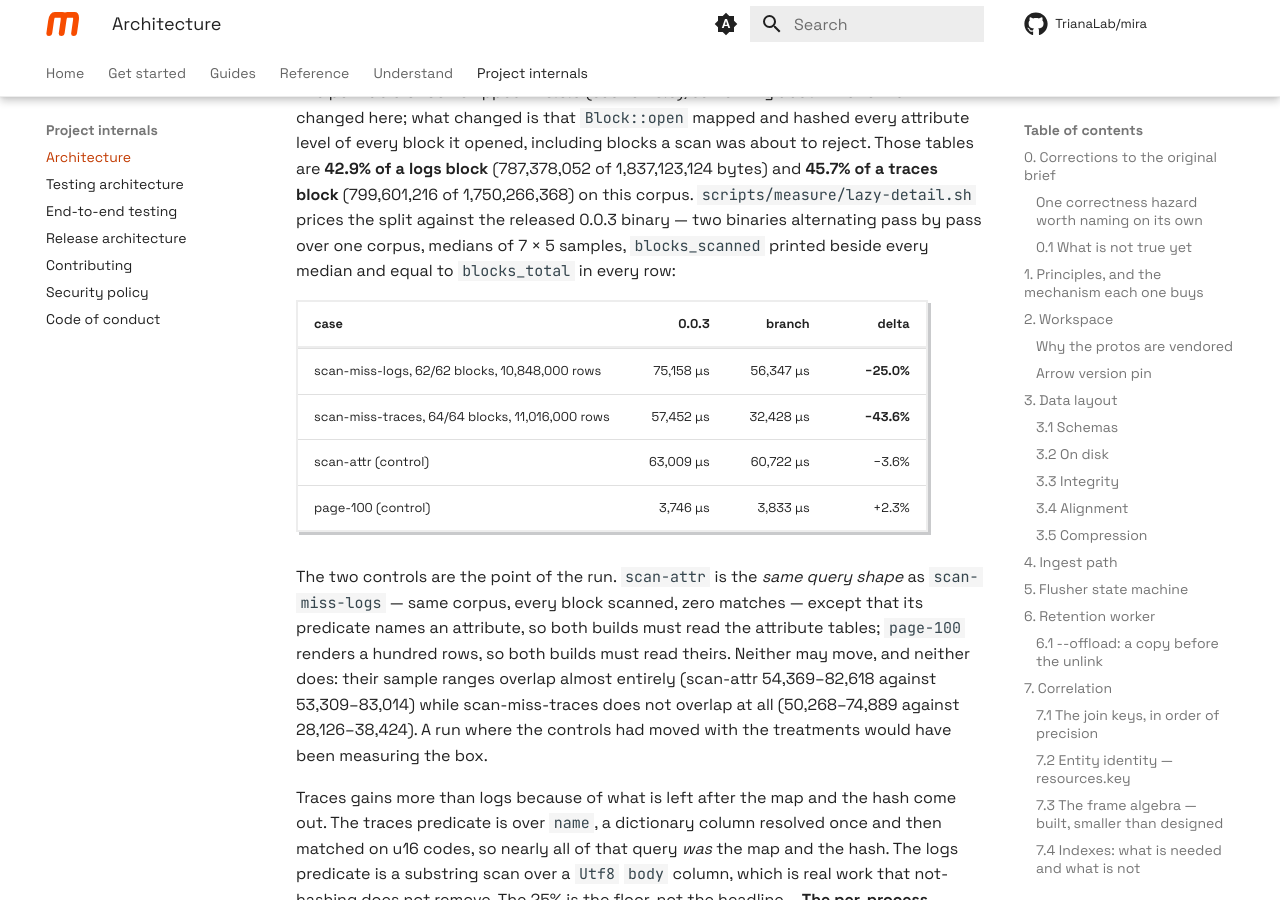
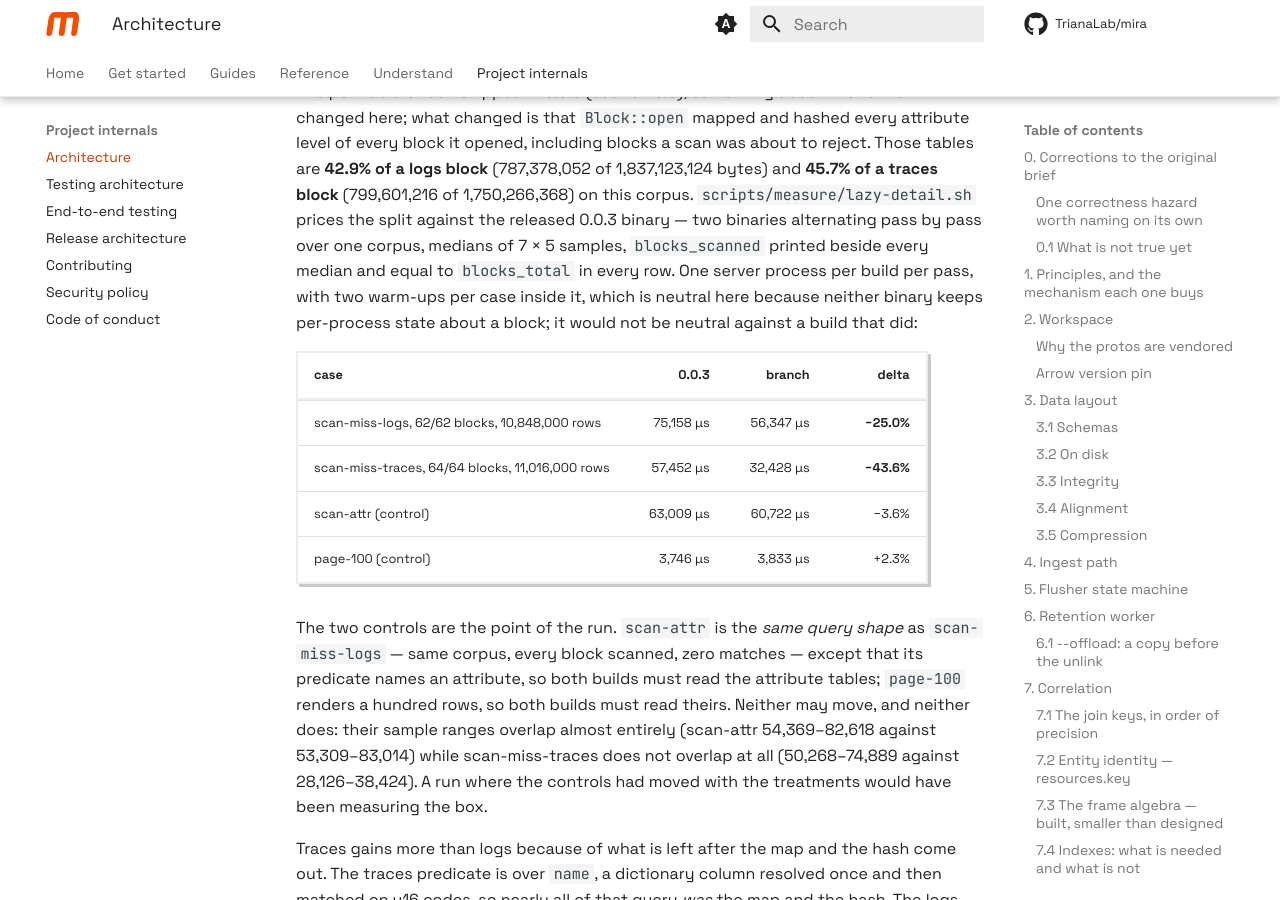
Before and after one commit to TrianaLab/mira, an MkDocs documentation site: the page built from docs/architecture.md, in a window 1280 px wide and 900 px high, scrolled down 51956 px. Built offline with MkDocs 1.6.1 and Material for MkDocs 9.7.7, drawn with Linux system fonts in a browser that asks for light colours; comment, search, counter and statistics services are not loaded.

Commit message:
docs: name the harness's process boundary, because it decides what an A/B means
lazy-detail.sh runs one server per build per pass, 4 cases x (2 warm + 5
timed) inside it. That is neutral for this A/B -- neither binary keeps
per-process state about a block, so a long-lived process only warms the
page cache. It stops being neutral against a build that does keep such
state: a verification cache is empty at exec and full from the second pass
on, so this harness would measure it warm while a client reconnecting to a
fresh server gets it cold. Said in the script header and beside the table,
because a reader comparing two rows cannot tell otherwise.

```diff
--- a/docs/architecture.md
+++ b/docs/architecture.md
@@ -2080,7 +2080,10 @@ Reading these honestly:
   1,750,266,368) on this corpus. `scripts/measure/lazy-detail.sh` prices the
   split against the released 0.0.3 binary — two binaries alternating pass by
   pass over one corpus, medians of 7 × 5 samples, `blocks_scanned` printed beside
-  every median and equal to `blocks_total` in every row:
+  every median and equal to `blocks_total` in every row. One server process per
+  build per pass, with two warm-ups per case inside it, which is neutral here
+  because neither binary keeps per-process state about a block; it would not be
+  neutral against a build that did:
 
   | case | 0.0.3 | branch | delta |
   |---|---:|---:|---:|
```
Also changed, not shown: 1 other file.
